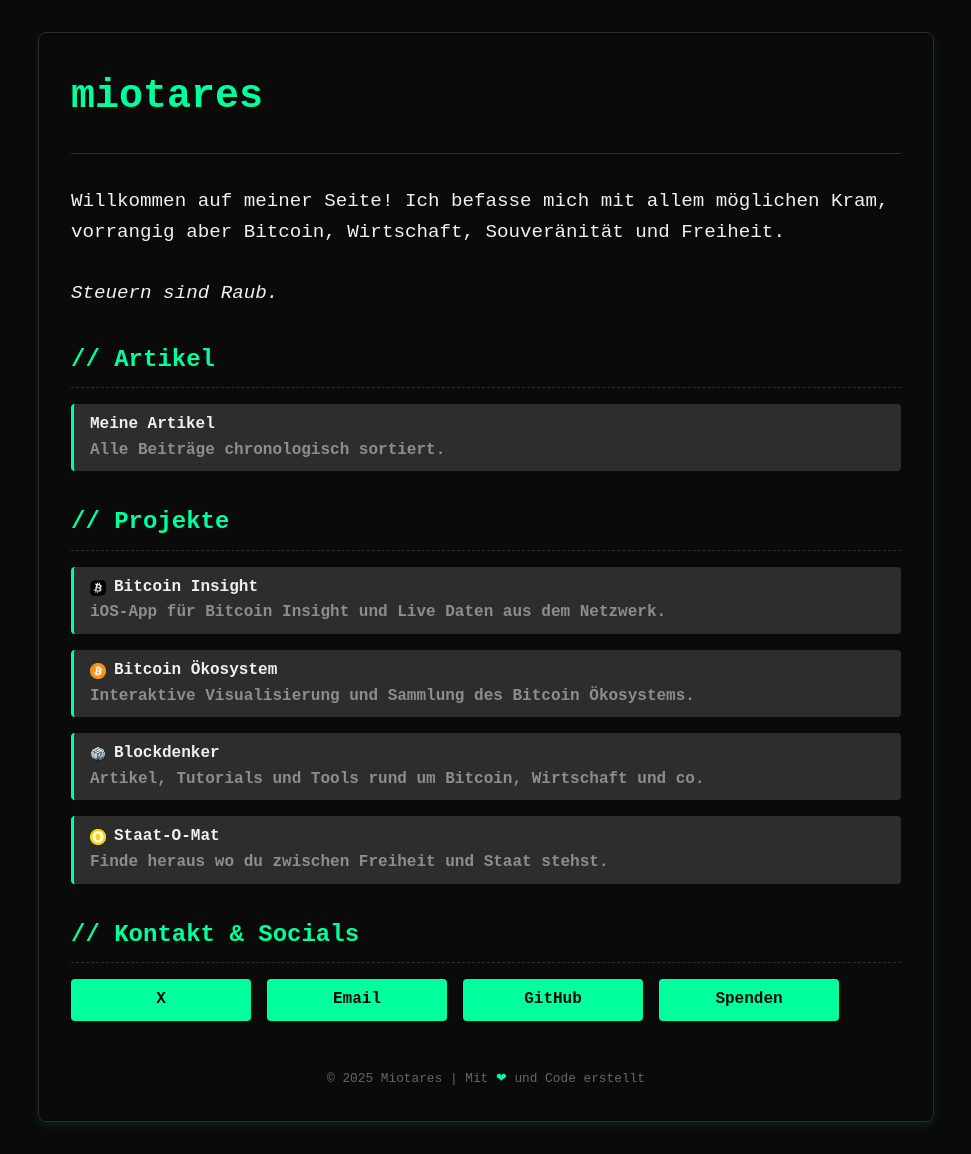
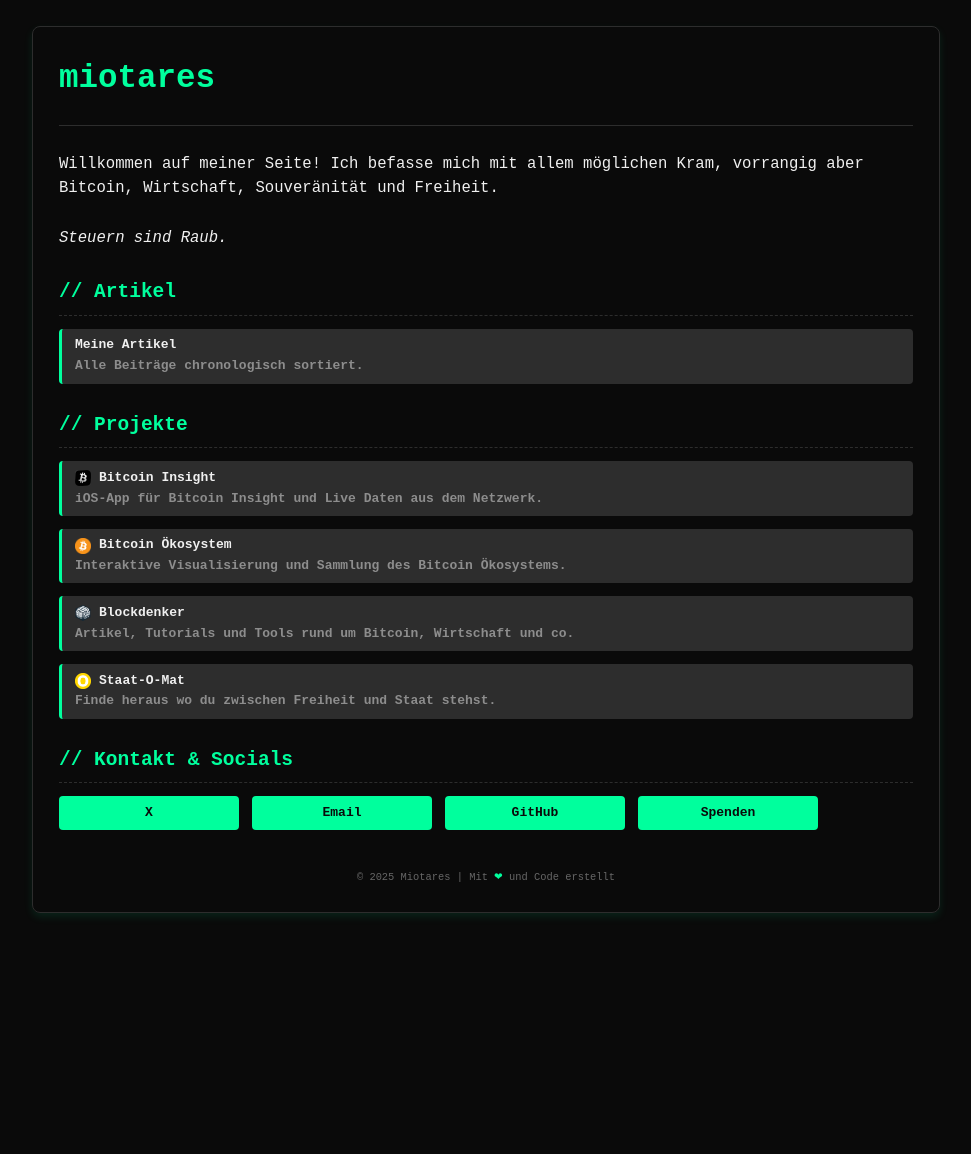
Before and after one commit to Miotares/miotares, a Jekyll site: the page index.html, which Jekyll copies as it is, in a window 1280 px wide. Shown: the whole page, without its empty margins (154-1125 px from the left). Built offline with Jekyll 4.4.1, drawn with Linux system fonts in a browser that asks for light colours; after the commit the page ends 939 px from its top, so only the background shows below that.

Commit message:
Font auf monospace als Standard gesetzt

```diff
--- a/_layouts/post.html
+++ b/_layouts/post.html
@@ -31,7 +31,7 @@
     <meta name="description" content="{{ page.description | default: page.excerpt | strip_html | truncate: 160 }}">
     <style>
         :root { --bg-color:#0a0a0a; --text-color:#f0f0f0; --accent-color:#00ff9d; --secondary-color:#2d2d2d; --hover-color:#00cc7a; }
-        * { margin:0; padding:0; box-sizing:border-box; font-family:'Courier New', monospace; }
+        * { margin:0; padding:0; box-sizing:border-box; font-family:monospace; }
         body { background-color:var(--bg-color); color:var(--text-color); line-height:1.7; padding:2rem; max-width:960px; margin:0 auto; min-height:100vh; display:flex; flex-direction:column; }
         .container { border:1px solid var(--secondary-color); border-radius:8px; padding:2rem; box-shadow:0 4px 8px rgba(0,255,157,0.1); }
         header { margin-bottom:1.5rem; border-bottom:1px solid var(--secondary-color); padding-bottom:1rem; }
--- a/articles.html
+++ b/articles.html
@@ -41,7 +41,7 @@ pagination:
             --secondary-color: #2d2d2d;
             --hover-color: #00cc7a;
         }
-        * { margin: 0; padding: 0; box-sizing: border-box; font-family: 'Courier New', monospace; }
+        * { margin: 0; padding: 0; box-sizing: border-box; font-family: monospace; }
         body { background-color: var(--bg-color); color: var(--text-color); line-height: 1.6; padding: 2rem; max-width: 960px; margin: 0 auto; min-height: 100vh; display: flex; flex-direction: column; }
         .container { border: 1px solid var(--secondary-color); border-radius: 8px; padding: 2rem; box-shadow: 0 4px 8px rgba(0, 255, 157, 0.1); }
         header { margin-bottom: 2rem; border-bottom: 1px solid var(--secondary-color); padding-bottom: 1rem; }
--- a/index.html
+++ b/index.html
@@ -59,7 +59,7 @@
             margin: 0;
             padding: 0;
             box-sizing: border-box;
-            font-family: 'Courier New', monospace;
+            font-family: monospace;
         }
 
         body {
--- a/privacy.html
+++ b/privacy.html
@@ -33,7 +33,7 @@ permalink: /privacy/
     <meta name="robots" content="index,follow">
     <style>
         :root { --bg-color:#0a0a0a; --text-color:#f0f0f0; --accent-color:#00ff9d; --secondary-color:#2d2d2d; --hover-color:#00cc7a; }
-        * { margin:0; padding:0; box-sizing:border-box; font-family:'Courier New', monospace; }
+        * { margin:0; padding:0; box-sizing:border-box; font-family:monospace; }
         body { background-color:var(--bg-color); color:var(--text-color); line-height:1.7; padding:2rem; max-width:800px; margin:0 auto; min-height:100vh; display:flex; flex-direction:column; }
         .container { border:1px solid var(--secondary-color); border-radius:8px; padding:2rem; box-shadow:0 4px 8px rgba(0,255,157,0.1); }
         header { margin-bottom:1.5rem; border-bottom:1px solid var(--secondary-color); padding-bottom:1rem; }
--- a/spenden.html
+++ b/spenden.html
@@ -45,7 +45,7 @@ permalink: /spenden/
             margin: 0;
             padding: 0;
             box-sizing: border-box;
-            font-family: 'Courier New', monospace;
+            font-family: monospace;
         }
 
         body {
@@ -154,7 +154,7 @@ permalink: /spenden/
             border-radius: 4px;
             padding: 0.75rem;
             color: var(--text-color);
-            font-family: 'Courier New', monospace;
+            font-family: monospace;
             font-size: 0.9rem;
             width: 100%;
             max-width: 500px;
@@ -167,7 +167,7 @@ permalink: /spenden/
             border: none;
             border-radius: 4px;
             padding: 0.5rem 1rem;
-            font-family: 'Courier New', monospace;
+            font-family: monospace;
             font-weight: bold;
             cursor: pointer;
             transition: all 0.3s ease;
```
